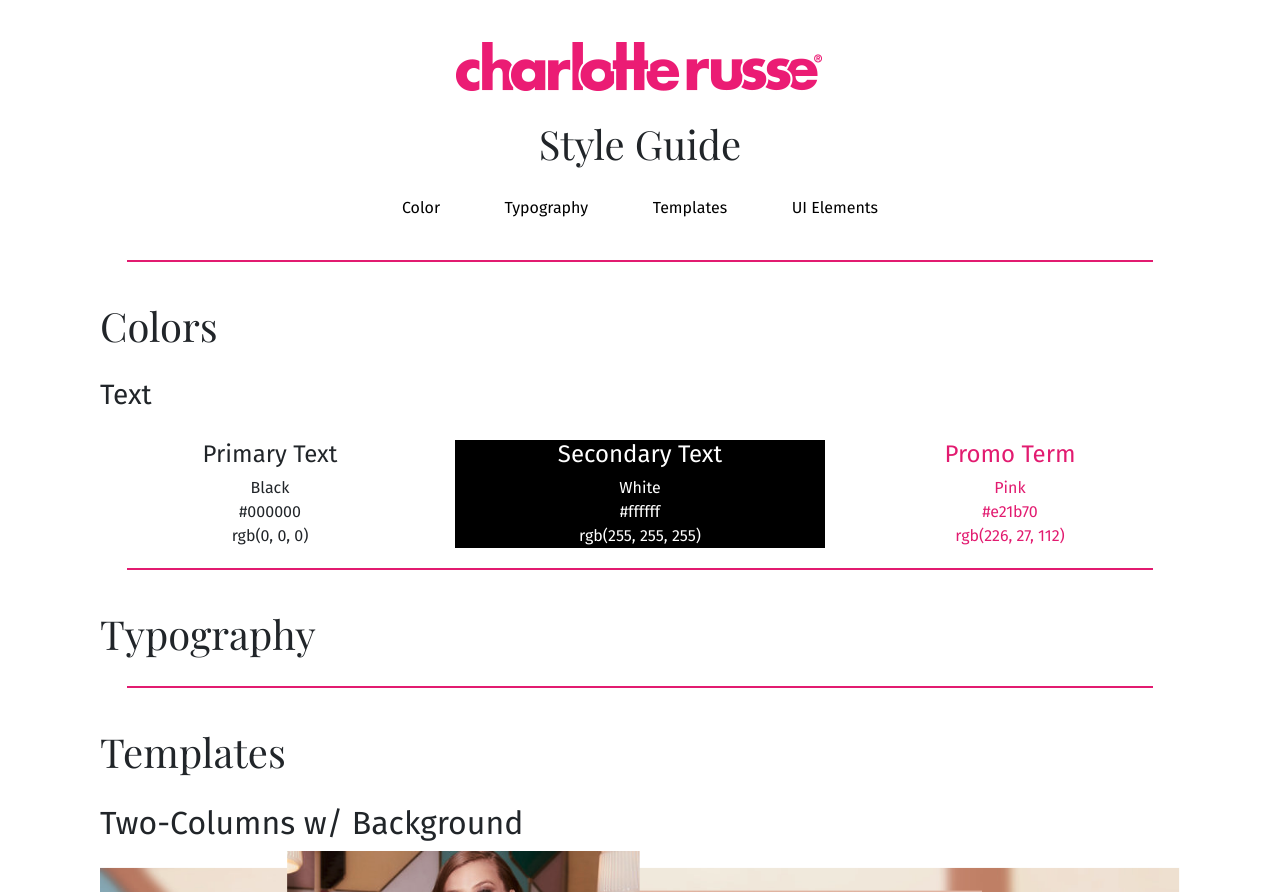
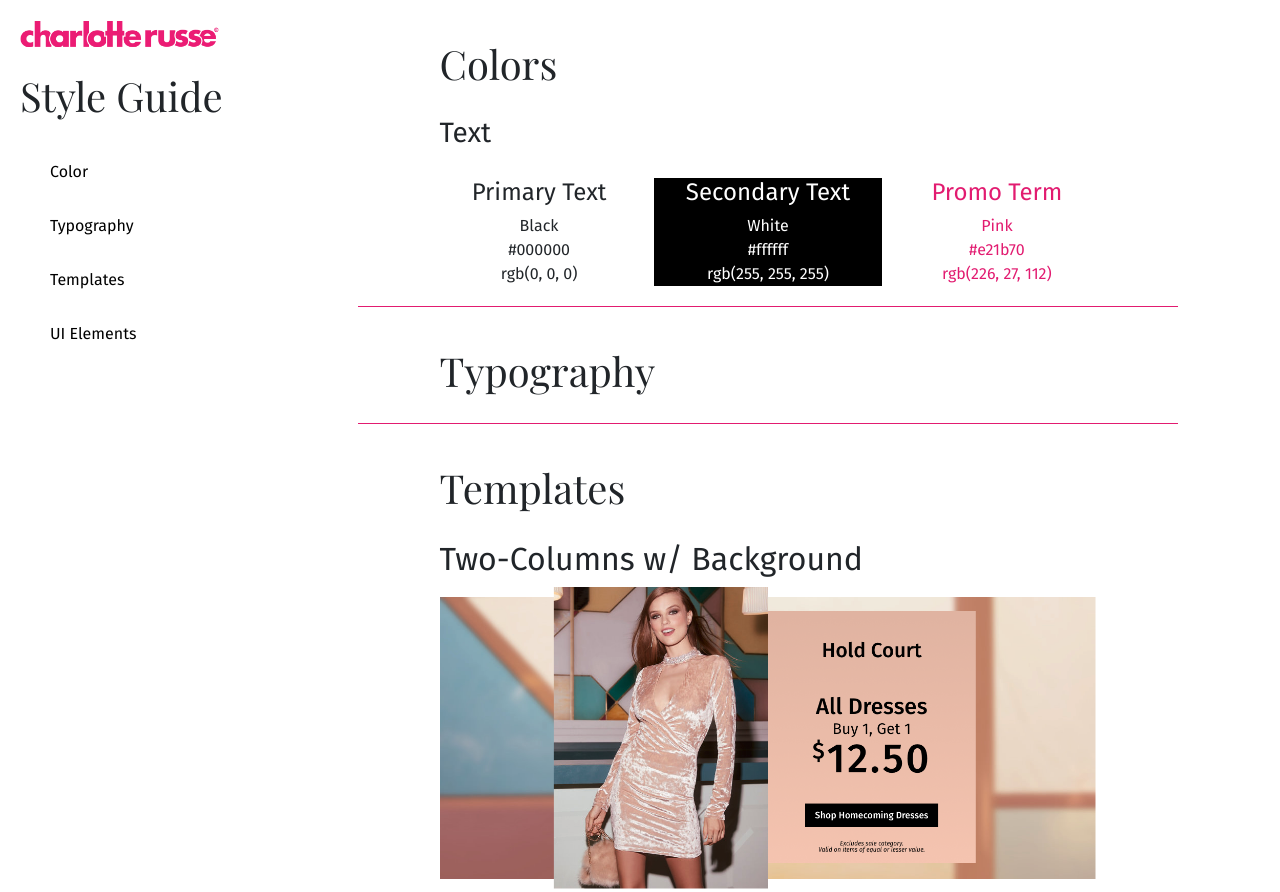
Before and after one commit to Dnguye92/charlotte-styleguide, a website: page app/index.html in a window 1280 px wide. Shown: the top 892 px of the page. Drawn offline with nearby package versions, Linux system fonts and the light colour scheme.

Commit message:
creating sidenav

```diff
--- a/app/index.html
+++ b/app/index.html
@@ -11,9 +11,6 @@
 <body>
 
 	<header>
-		<div class="container header">
-			<div class="row">
-				<div class="col-sm-12 text-center">
 		<img src="img/main-logo.png" alt="" class="img-fluid">
 		<h1>Style Guide</h1>
 		<ul>
@@ -22,13 +19,9 @@
 			<li><a href="#templates">Templates</a></li>
 			<li><a href="#ui-Elements">UI Elements</a></li>
 		</ul>
-				</div>
-			</div>
-		</div>
 	</header>
 
-	<hr>
-
+	<div class="content">
 		<div class="container" id="color">
 			<div class="row">
 				<div class="col-sm-12">
@@ -129,7 +122,7 @@
 				</div>
 			</div>
 		</div>
-
+	</div>
 
 <script src="https://code.jquery.com/jquery-3.2.1.slim.min.js" integrity="sha384-KJ3o2DKtIkvYIK3UENzmM7KCkRr/rE9/Qpg6aAZGJwFDMVNA/GpGFF93hXpG5KkN" crossorigin="anonymous"></script>
 <script src="https://cdnjs.cloudflare.com/ajax/libs/popper.js/1.11.0/umd/popper.min.js" integrity="sha384-b/U6ypiBEHpOf/4+1nzFpr53nxSS+GLCkfwBdFNTxtclqqenISfwAzpKaMNFNmj4" crossorigin="anonymous"></script>
--- a/app/scss/app.scss
+++ b/app/scss/app.scss
@@ -40,6 +40,7 @@
 .container {
 	margin-bottom: 20px;
 	margin-top: 40px;
+	width: 70%;
 }
 
 .row {
@@ -47,17 +48,25 @@
 }
 
 hr {
-	border: 1px solid $pink;
+	border-color: $pink;
+	border-width: 1px;
 	width: 80%;
 }
 
-.header {
+header {
+	background-color: $white;
+	bottom: 0;
+	padding: 20px;
+	position: fixed;
+	top: 0;
+	z-index: 2;
 	ul {
-		padding: 0;
-		margin: 0;
+		padding: 10px 10px 10px 0;
+		margin: 10px 20px 10px 0;
 		li {
 			font-family: $fira;
-			display: inline-block;
+			// display: inline-block;
+			list-style: none;
 			margin: 10px;
 			padding: 10px 20px;
 			a, a:hover, a:active {
@@ -67,5 +76,12 @@
 	}
 	img {
 		margin: 0 0 20px 0;
+		width: 200px;
 	}
 }
+
+.content {
+	margin-left: auto;
+	margin-right: 0;
+	width: 80%;
+}
```
Also changed, not shown: app/css/app.min.css, 1 other file. Lines whose indentation alone changed are shown as unchanged.
